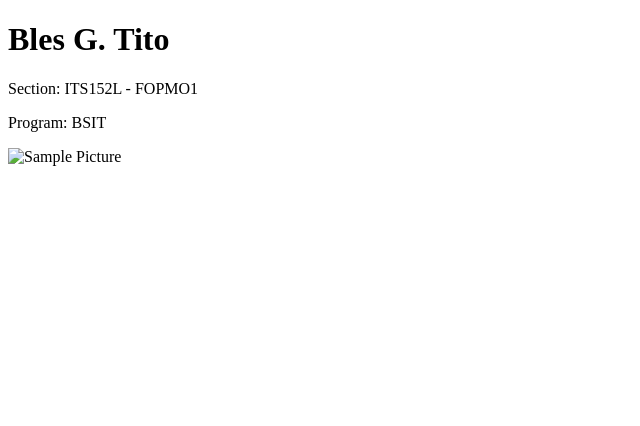
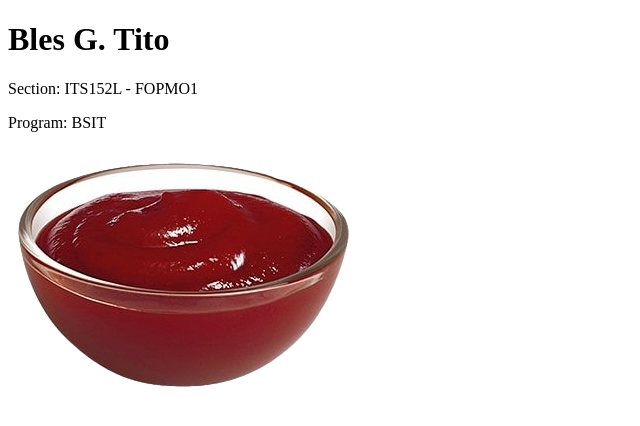
Before and after one commit to blestito/tito-IT128, a plain HTML site: page index.html in a window 1280 px wide. Shown: the whole page, without its empty margins (0-640 px from the left). Drawn offline with Linux system fonts and the light colour scheme.

Commit message:
Update index.html

```diff
--- a/index.html
+++ b/index.html
@@ -7,6 +7,6 @@
     <h1>Bles G. Tito</h1>
     <p>Section: ITS152L - FOPMO1</p>
     <p>Program: BSIT</p>
-    <img src="images/sample.png" alt="Sample Picture">
+    <img src="sample.png" alt="Sample Picture">
 </body>
 </html>
```
